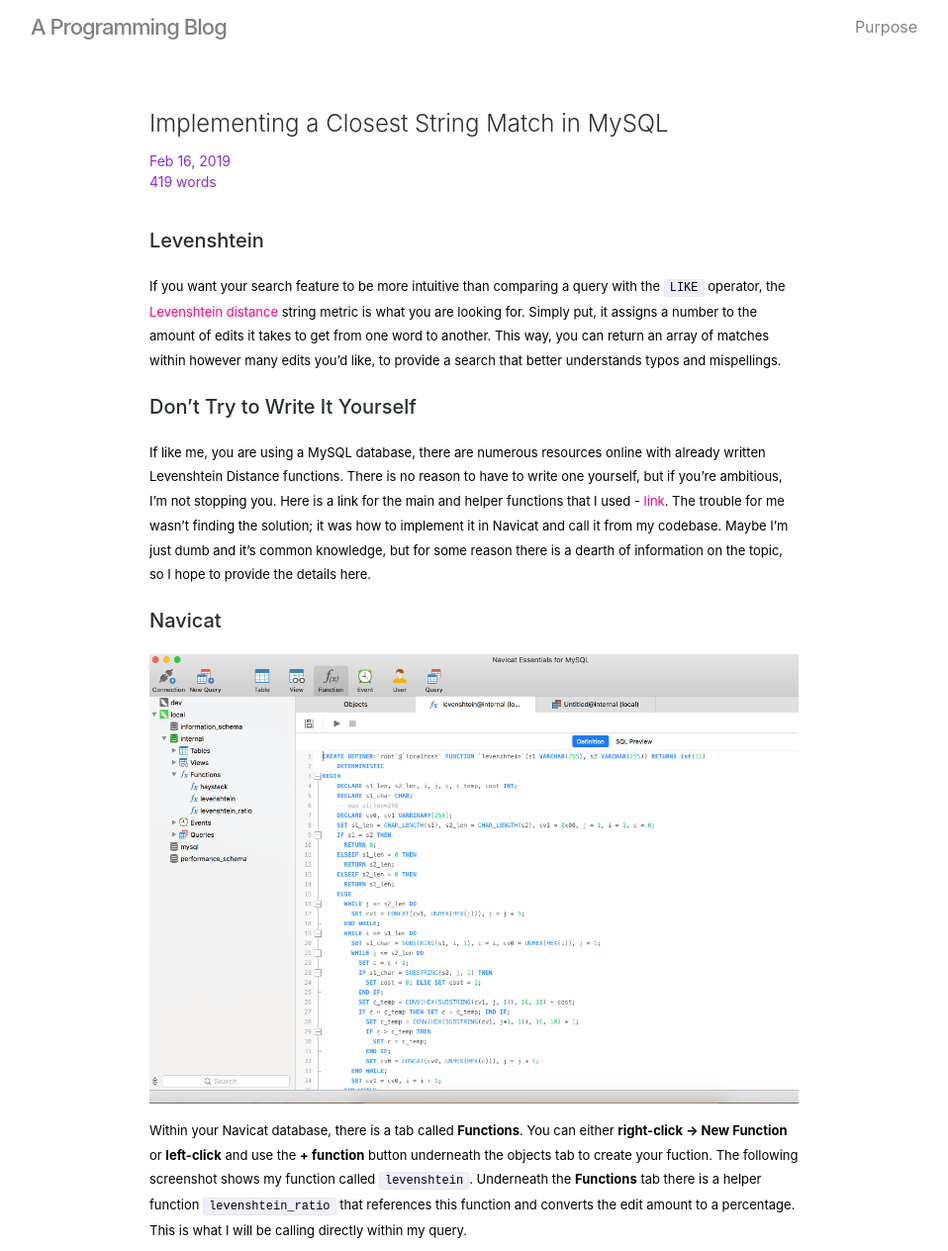
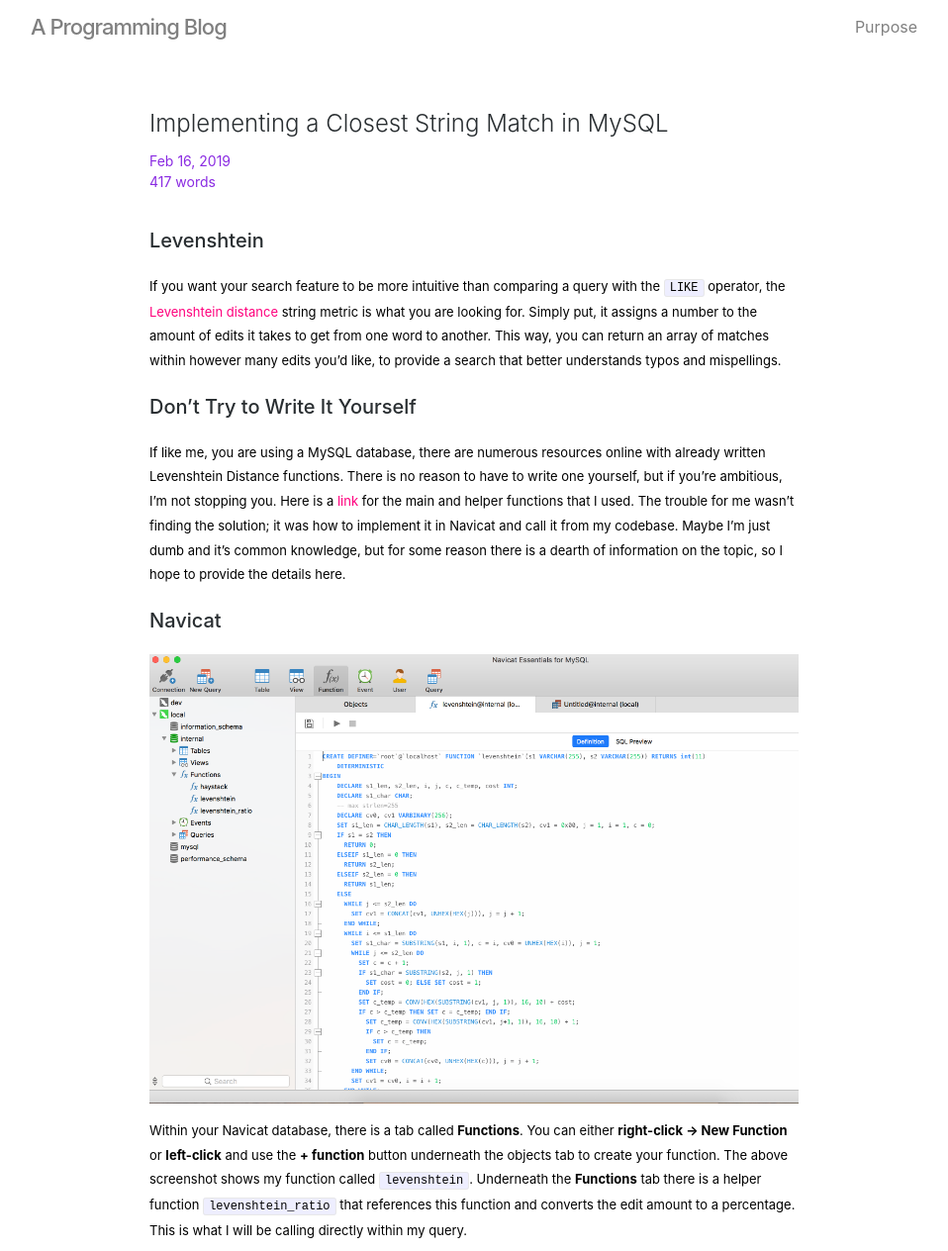
Before and after one commit to ks927/codeks, a Jekyll site: the page built from _posts/2019-3-1-mysql-search.markdown, in a window 1280 px wide. Shown: the top 1264 px of the page at 99% size, without its empty margins (161-1119 px from the left). Built offline with Jekyll 4.4.1, drawn with Linux system fonts in a browser that asks for light colours.

Commit message:
mysql search edits

```diff
--- a/_posts/2019-3-1-mysql-search.markdown
+++ b/_posts/2019-3-1-mysql-search.markdown
@@ -12,13 +12,13 @@ If you want your search feature to be more intuitive than comparing a query with
 
 # Don't Try to Write It Yourself
 
-If like me, you are using a MySQL database, there are numerous resources online with already written Levenshtein Distance functions. There is no reason to have to write one yourself, but if you're ambitious, I'm not stopping you. Here is a link for the main and helper functions that I used - [link](http://www.artfulsoftware.com/infotree/qrytip.php?id=552). The trouble for me wasn't finding the solution; it was how to implement it in Navicat and call it from my codebase. Maybe I'm just dumb and it's common knowledge, but for some reason there is a dearth of information on the topic, so I hope to provide the details here.
+If like me, you are using a MySQL database, there are numerous resources online with already written Levenshtein Distance functions. There is no reason to have to write one yourself, but if you're ambitious, I'm not stopping you. Here is a [link](http://www.artfulsoftware.com/infotree/qrytip.php?id=552) for the main and helper functions that I used. The trouble for me wasn't finding the solution; it was how to implement it in Navicat and call it from my codebase. Maybe I'm just dumb and it's common knowledge, but for some reason there is a dearth of information on the topic, so I hope to provide the details here.
 
 # Navicat
 
 ![navicat function]({{ site.url }}/assets/images/navicat_function.png "Invite Page"){:class="img-landscape"}
 
-Within your Navicat database, there is a tab called **Functions**. You can either **right-click -> New Function** or **left-click** and use the **+ function** button underneath the objects tab to create your fuction. The following screenshot shows my function called `levenshtein`. Underneath the **Functions** tab there is a helper function `levenshtein_ratio` that references this function and converts the edit amount to a percentage. This is what I will be calling directly within my query.
+Within your Navicat database, there is a tab called **Functions**. You can either **right-click -> New Function** or **left-click** and use the **+ function** button underneath the objects tab to create your function. The above screenshot shows my function called `levenshtein`. Underneath the **Functions** tab there is a helper function `levenshtein_ratio` that references this function and converts the edit amount to a percentage. This is what I will be calling directly within my query.
 
 The simplest part and what took the most time to figure out, was how to use one of these functions within a query. The `levenshtein_ratio` function takes 2 parameters - both strings. What I wanted was for 1 to be the search query from the user, and the other to be each name within the `User` table of my database. Again, maybe I'm not the sharpest tool in the shed, but I could find no examples of this and couldn't wrap my head around how to do it myself. But it really is as easy as placing it within the `SELECT` query as shown below. I found that a distance of 40 was a good threshold for similarity, but you can finagle with the exact number.
 
```
